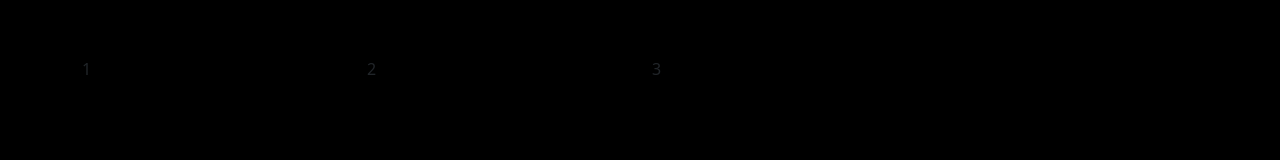
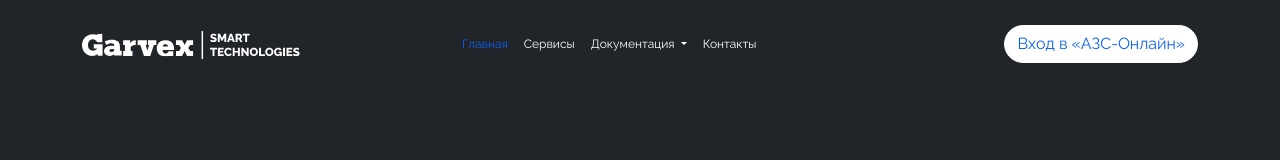
Before and after one commit to vezuchiy-patsan/techLending, a plain HTML site: page html/index.html in a window 1280 px wide. Drawn offline with nearby package versions, Linux system fonts and the light colour scheme; files whose address does not match are found by name.

Commit message:
50% меню

```diff
--- a/html/css/sass/_main.sass
+++ b/html/css/sass/_main.sass
@@ -2,3 +2,16 @@ body
     width: 1116px
     margin: 0 auto
     padding: 0
+    font-family: "Raleway Regular", Arial, Helvetica, sans-serif
+    font-variant-numeric: lining-nums
+
+
+nav
+    margin-top: 17px
+    ul
+        &.navbar-nav
+            li
+                a.nav-link
+                    color: white
+                    &.active
+                        color: var(--bs-primary)
--- a/html/css/sass/_root.sass
+++ b/html/css/sass/_root.sass
@@ -1,3 +1,3 @@
 :root
-    --bs-primary: $primary
-    --bs-primary-rgb: $primary-rgb
+    --bs-primary: #0E62F0
+    --bs-primary-rgb: 14, 98, 240
--- a/html/css/sass/_utils.sass
+++ b/html/css/sass/_utils.sass
@@ -0,0 +1,14 @@
+h1
+    font-family: "Raleway Extra Bold", Arial, Helvetica, sans-serif
+    font-weight: 800
+    .extra-h1
+        font-size: 5,25rem
+        line-height: 100px
+
+nav
+    ul
+        li
+            &:not(:last-child)
+                // padding: 15px 12px 15px 20px
+            .nav-link
+                font-size: 0.75rem
--- a/html/css/sass/_valurables.sass
+++ /dev/null
@@ -1,2 +0,0 @@
-$primary: #0E62F0
-$primary-rgb: 14, 98, 240;
--- a/html/css/sass/style.sass
+++ b/html/css/sass/style.sass
@@ -1,4 +1,5 @@
 @use '_fonts'
+@use '_valurables'
 @use '_root'
 @use '_utils'
 @use '_main'
--- a/html/index.html
+++ b/html/index.html
@@ -10,27 +10,53 @@
     <link rel="stylesheet" href="./css/css/style.css">
 </head>
 
-<body style="background-color: black;">
+<body class="bg-dark">
     <section>
-        <nav class="navbar opacity-0">
-            <div class="container px-0">
-                <a class="navbar-brand" href="#">
-                    <img src="./images/icons/logo.svg" alt="Garvex smart technologies">
-                </a>
+        <nav class="navbar navbar-expand-lg">
+            <div class="container-fluid px-0">
+                <div class="col-4">
+                    <a class="navbar-brand" href="./"> <img src="./images/icons/logo.svg"
+                            alt="Garvex smart technologies">
+                    </a>
+                </div>
+
+                <button class="navbar-toggler" type="button" data-bs-toggle="collapse"
+                    data-bs-target="#navbarSupportedContent" aria-controls="navbarSupportedContent"
+                    aria-expanded="false" aria-label="Переключатель навигации">
+                    <span class="navbar-toggler-icon"></span>
+                </button>
+                <div class="collapse navbar-collapse" id="navbarSupportedContent">
+                    <ul class="navbar-nav me-auto mb-2 mb-lg-0 px-0">
+                        <li class="nav-item">
+                            <a class="nav-link active" aria-current="page" href="#">Главная</a>
+                        </li>
+                        <li class="nav-item">
+                            <a class="nav-link" href="#">Сервисы</a>
+                        </li>
+                        <li class="nav-item dropdown">
+                            <a class="nav-link dropdown-toggle" href="#" role="button" data-bs-toggle="dropdown"
+                                aria-expanded="false">
+                                Документация
+                            </a>
+                            <ul class="dropdown-menu">
+                                <li><a class="dropdown-item" href="#">Действие</a></li>
+                                <li><a class="dropdown-item" href="#">Другое действие</a></li>
+                                <li>
+                                    <hr class="dropdown-divider">
+                                </li>
+                                <li><a class="dropdown-item" href="#">Что-то еще здесь</a></li>
+                            </ul>
+                        </li>
+                        <li class="nav-item">
+                            <a class="nav-link" href="#">Контакты</a>
+                        </li>
+                    </ul>
+                    <a href="javascript:void(0)" role="button" class="btn text-primary btn-light bg-white rounded-5">Вход в «АЗС-Онлайн»</a>
+                </div>
             </div>
         </nav>
+
     </section>
-    <div class="row">
-        <div class="col-3">
-            <p>1</p>
-        </div>
-        <div class="col-3">
-            <p>2</p>
-        </div>
-        <div class="col-3">
-            <p>3</p>
-        </div>
-    </div>
 
     <script src="https://cdn.jsdelivr.net/npm/bootstrap@5.3.3/dist/js/bootstrap.bundle.min.js"
         integrity="sha384-YvpcrYf0tY3lHB60NNkmXc5s9fDVZLESaAA55NDzOxhy9GkcIdslK1eN7N6jIeHz"
```
Also changed, not shown: html/css/css/style.css, 1 other file.
